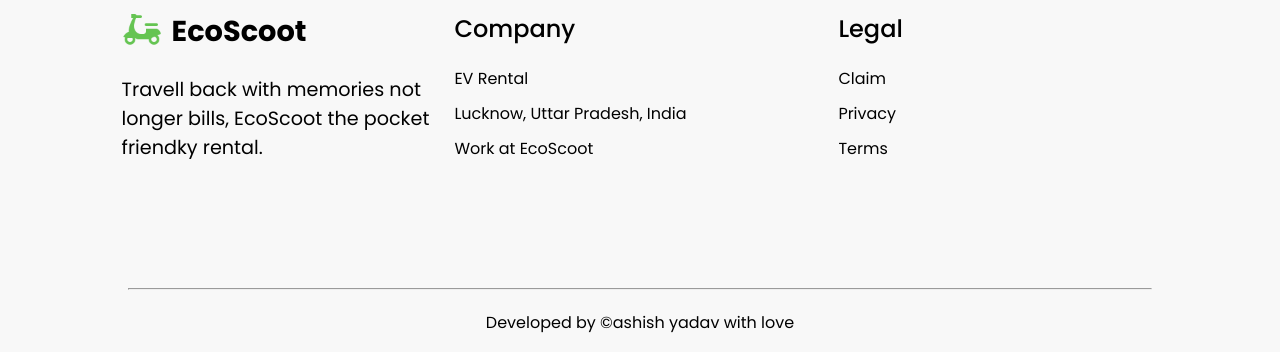
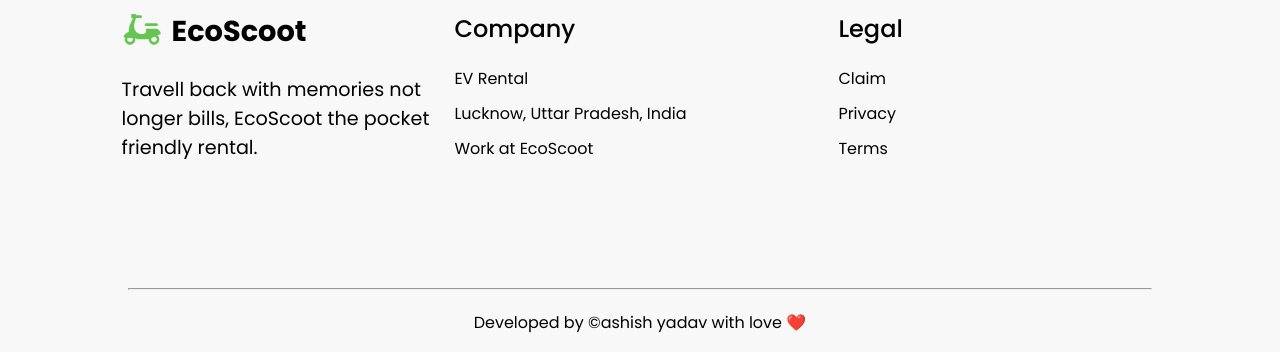
Before and after one commit to ashish12501/EcoScoot, a React (Create React App) app: page / in a window 1280 px wide. Shown: the part 4149-4501 px from the top of the page. Built offline with nearby package versions, Linux system fonts and the light colour scheme; no server answers; a web font is replaced by a local one.

Commit message:
fixed bugs

```diff
--- a/src/components/Footer.js
+++ b/src/components/Footer.js
@@ -12,7 +12,7 @@
                         <img src={Logo} alt=""></img>
                         <h2>EcoScoot</h2>
                     </div>
-                    <p>Travell back with memories not longer bills, EcoScoot the pocket friendky rental.</p>
+                    <p>Travell back with memories not longer bills, EcoScoot the pocket friendly rental.</p>
                 </div>
                 <div className='FooterLinks'>
                     <div className='footerbox footerbox2'>
@@ -30,7 +30,7 @@
                 </div>
             </div>
             <hr />
-            <p className='developer'>Developed by ©ashish yadav with love </p>
+            <p className='developer'>Developed by ©ashish yadav with love ❤️</p>
         </div >
     )
 }
--- a/src/components/RentalModels.js
+++ b/src/components/RentalModels.js
@@ -64,7 +64,7 @@
               </div>
               <div><h3 className='SpecValue'>{selectedCar.motorPower}</h3></div>
             </div>
-            <button className='RideNow'>Ride Now</button>
+            <button className='RideNow'><a href="#BookingPage">Ride Now</a></button>
           </div>
         </div>
       </div>
--- a/src/components/styles/RentalModels.css
+++ b/src/components/styles/RentalModels.css
@@ -102,6 +102,10 @@
     font-weight: 700;
 }
 
+.bikeNames button:hover {
+    cursor: pointer;
+}
+
 .bikeSpecs {
     display: flex;
     flex-direction: column;
@@ -158,9 +162,13 @@
     font-size: 1rem;
     font-weight: 500;
     padding: 0 15px;
-    border-right: 1px dotted black;
     width: 125px;
     text-align: center;
+}
+
+.bikeSpecs .Specs .SpecID {
+    border-right: 1px dotted black;
+
 }
 
 .RideNow {
@@ -174,6 +182,15 @@
     border: none;
 }
 
+.RideNow:hover {
+    cursor: pointer;
+}
+
+.RideNow a {
+    text-decoration: none;
+    color: #ffff;
+
+}
 
 @media (max-width: 480px) {
 
```
